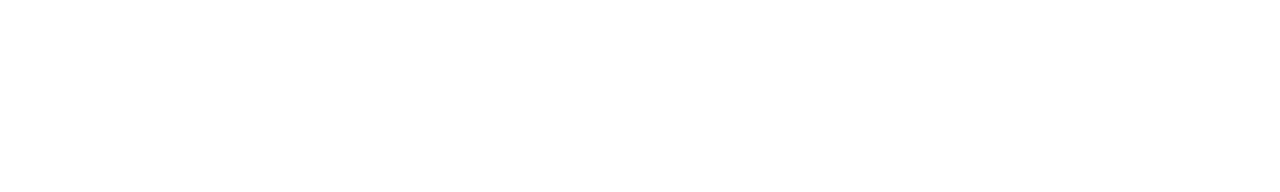
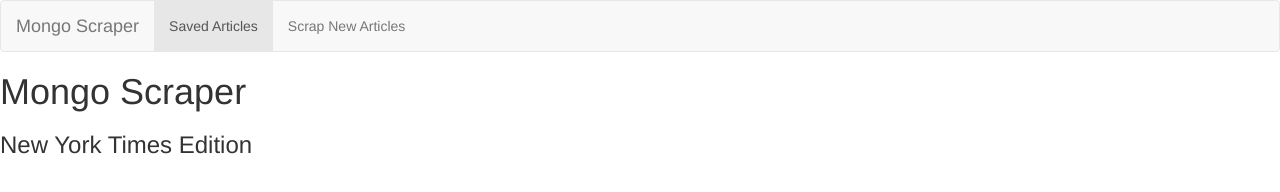
Before and after one commit to bgrad27/Mongo-Scrapper, a website: page public/index.html in a window 1280 px wide. Drawn offline with nearby package versions, Linux system fonts and the light colour scheme.

Commit message:
Some Html

```diff
--- a/public/index.html
+++ b/public/index.html
@@ -5,8 +5,35 @@
     <meta name="viewport" content="width=device-width, initial-scale=1.0">
     <meta http-equiv="X-UA-Compatible" content="ie=edge">
     <title>Document</title>
+    <link rel="stylesheet" href="https://maxcdn.bootstrapcdn.com/bootstrap/3.3.7/css/bootstrap.min.css" integrity="sha384-BVYiiSIFeK1dGmJRAkycuHAHRg32OmUcww7on3RYdg4Va+PmSTsz/K68vbdEjh4u" crossorigin="anonymous">
 </head>
 <body>
 
+    <nav class="navbar navbar-default">
+        <div class="container-fluid">
+          <!-- Brand and toggle get grouped for better mobile display -->
+          <div class="navbar-header">
+            <button type="button" class="navbar-toggle collapsed" data-toggle="collapse" data-target="#bs-example-navbar-collapse-1" aria-expanded="false">
+              <span class="sr-only">Toggle navigation</span>
+              <span class="icon-bar"></span>
+              <span class="icon-bar"></span>
+              <span class="icon-bar"></span>
+            </button>
+            <a class="navbar-brand" href="#">Mongo Scraper</a>
+          </div>
+
+          <!-- Collect the nav links, forms, and other content for toggling -->
+          <div class="collapse navbar-collapse" id="bs-example-navbar-collapse-1">
+            <ul class="nav navbar-nav">
+              <li class="active"><a href="#">Saved Articles <span class="sr-only">(current)</span></a></li>
+              <li><a href="#">Scrap New Articles</a></li>
+            </ul>
+            </form>
+          </div><!-- /.navbar-collapse -->
+        </div><!-- /.container-fluid -->
+      </nav>
+
+    <h1>Mongo Scraper</h1>
+    <h3>New York Times Edition</h3>
 </body>
 </html>
```
